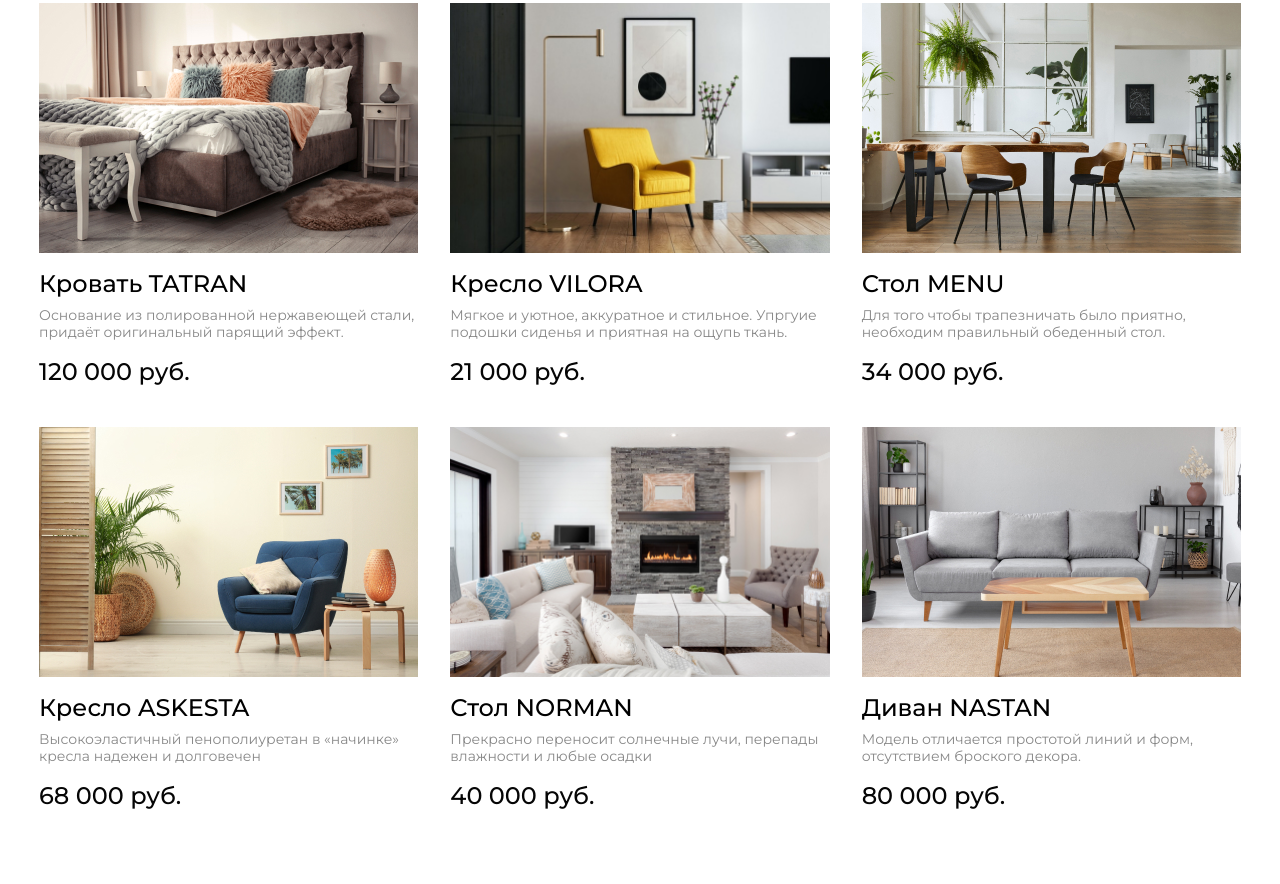
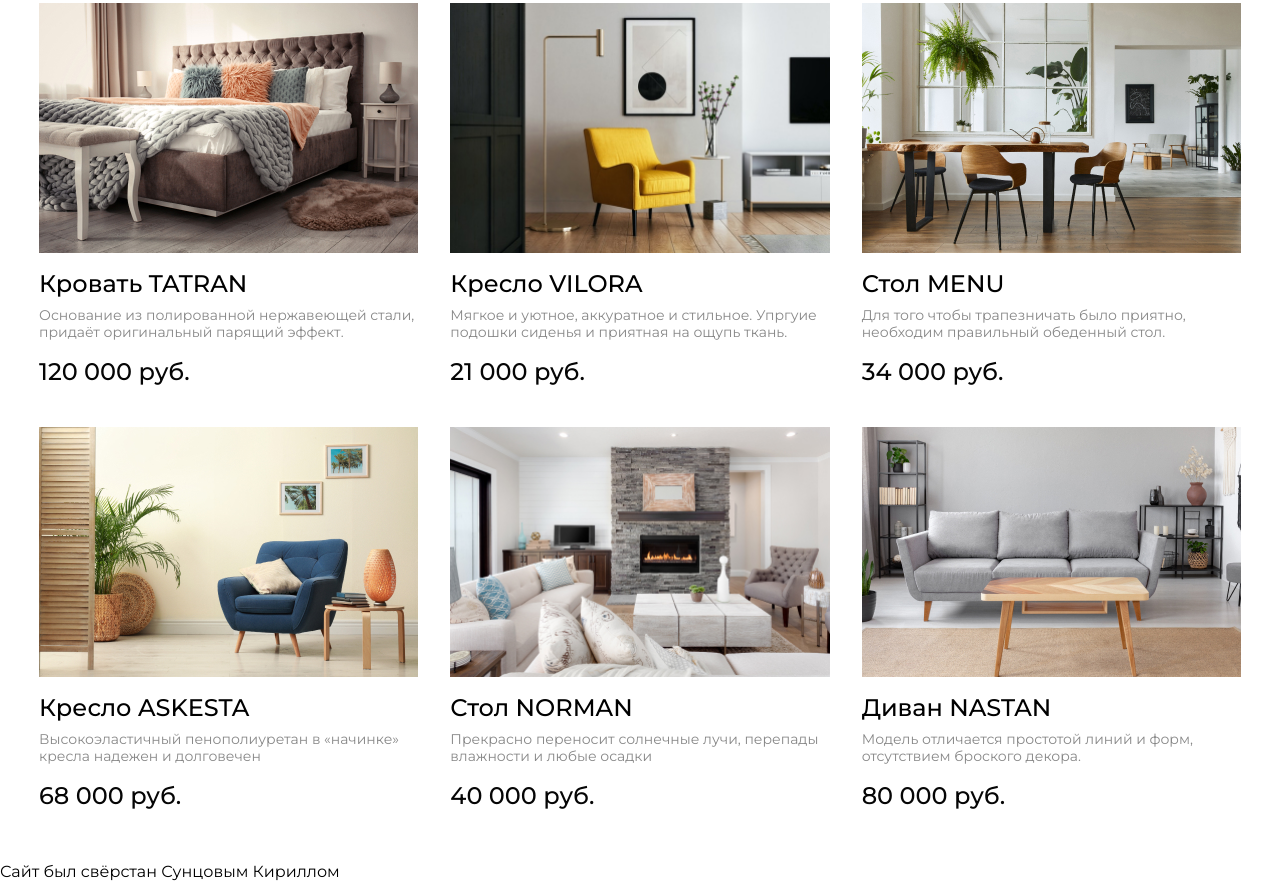
Before and after one commit to Lyminitt/not_ballin_at_all, a plain HTML site: page index.html in a window 1280 px wide. Shown: the part 961-1845 px from the top of the page. Before the commit the page ends 1820 px from the top, so only its background shows below. Drawn offline with Linux system fonts and the light colour scheme.

Commit message:
Update index.html

```diff
--- a/index.html
+++ b/index.html
@@ -110,4 +110,5 @@
         </article>
       </div>
     </section>
+    <p>Сайт был свёрстан Сунцовым Кириллом</p>
   </main>
```
